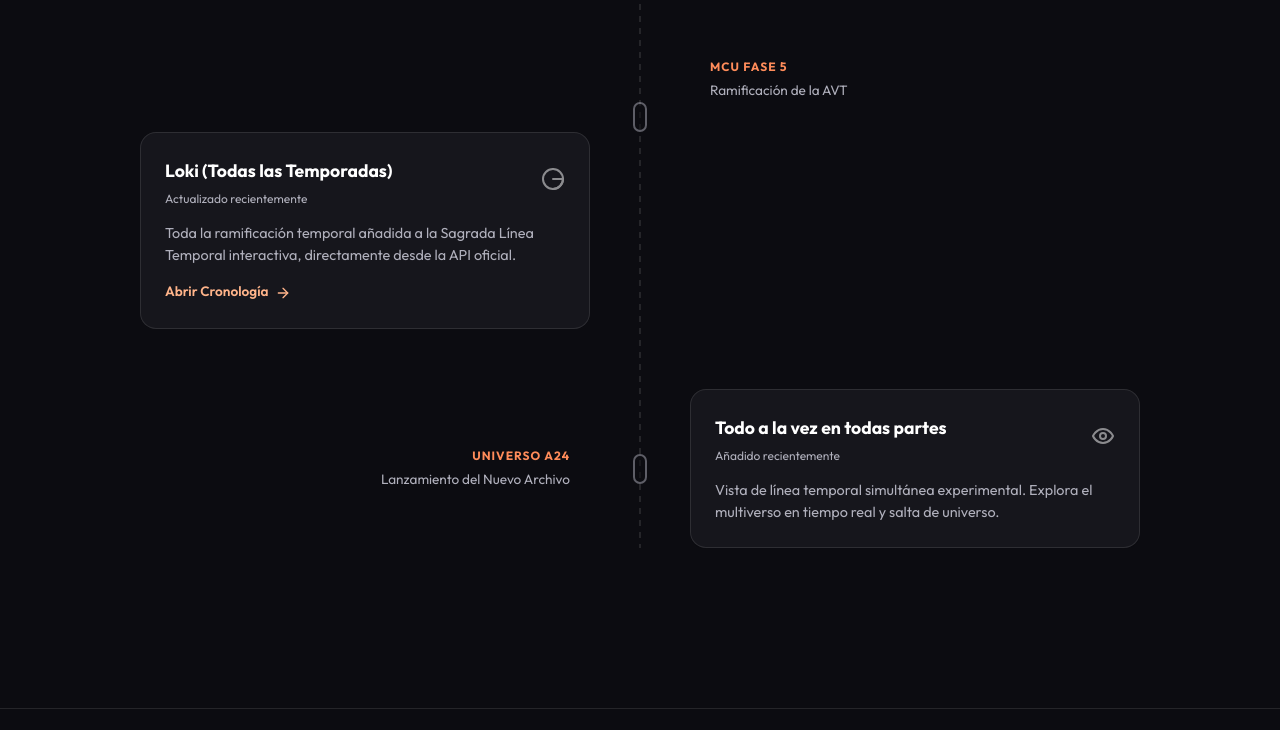
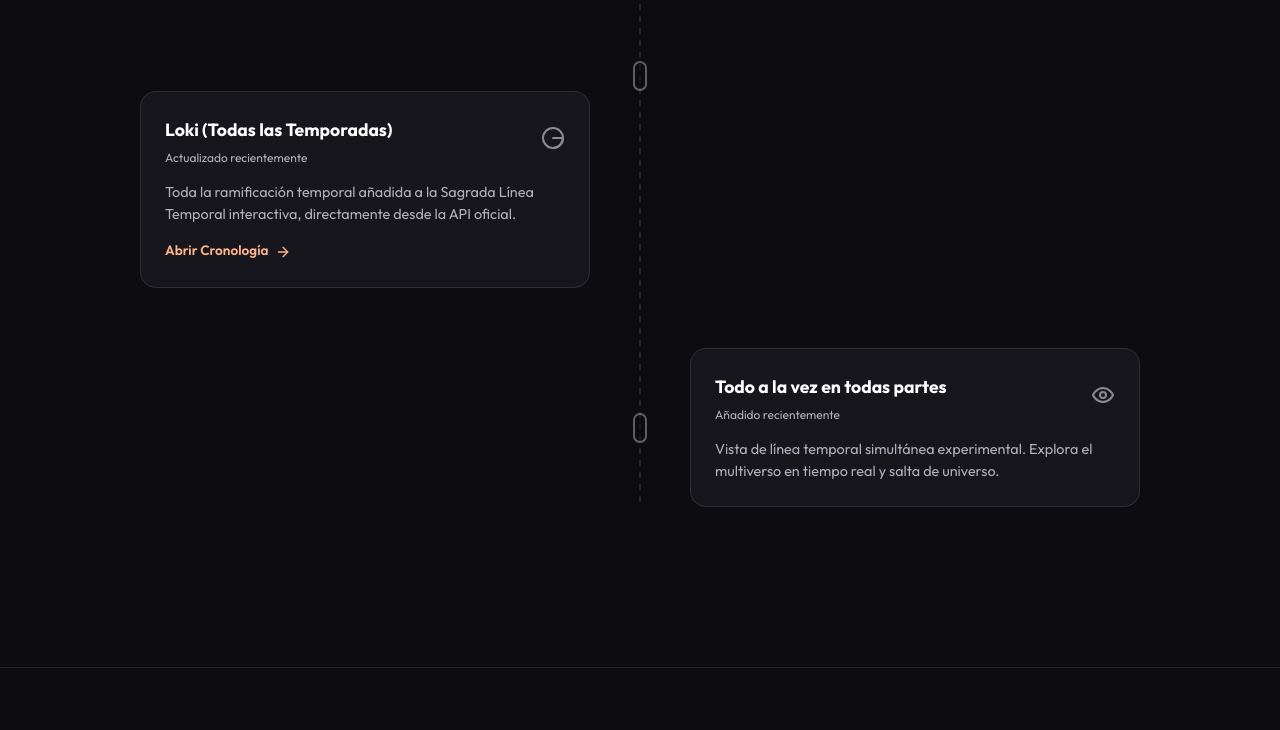
Before and after one commit to paulaquiin/orden-para-ver, a website built with Vite: page novedades/index.html in a window 1280 px wide. Shown: the part 1133-1863 px from the top of the page. Built offline with nearby package versions, Linux system fonts and the light colour scheme; no server answers.

Commit message:
Feat: Eliminar texto innecesario de Novedades

```diff
--- a/novedades/index.html
+++ b/novedades/index.html
@@ -92,8 +92,8 @@
             <!-- Item 2 -->
             <div class="updates-timeline-item right-tag">
                <div class="updates-side-info">
-                  <span class="universe-tag">MCU FASE 5</span>
-                  <span class="info-desc">Ramificación de la AVT</span>
+                  <span class="universe-tag"></span>
+                  <span class="info-desc"></span>
                </div>
                <div class="updates-dot">
                   <div class="dot-inner"></div>
@@ -121,8 +121,8 @@
             <!-- Item 3: Right Side -->
             <div class="updates-timeline-item left-tag">
                <div class="updates-side-info">
-                  <span class="universe-tag">UNIVERSO A24</span>
-                  <span class="info-desc">Lanzamiento del Nuevo Archivo</span>
+                  <span class="universe-tag"></span>
+                  <span class="info-desc"></span>
                </div>
 
                <div class="updates-dot">
```
